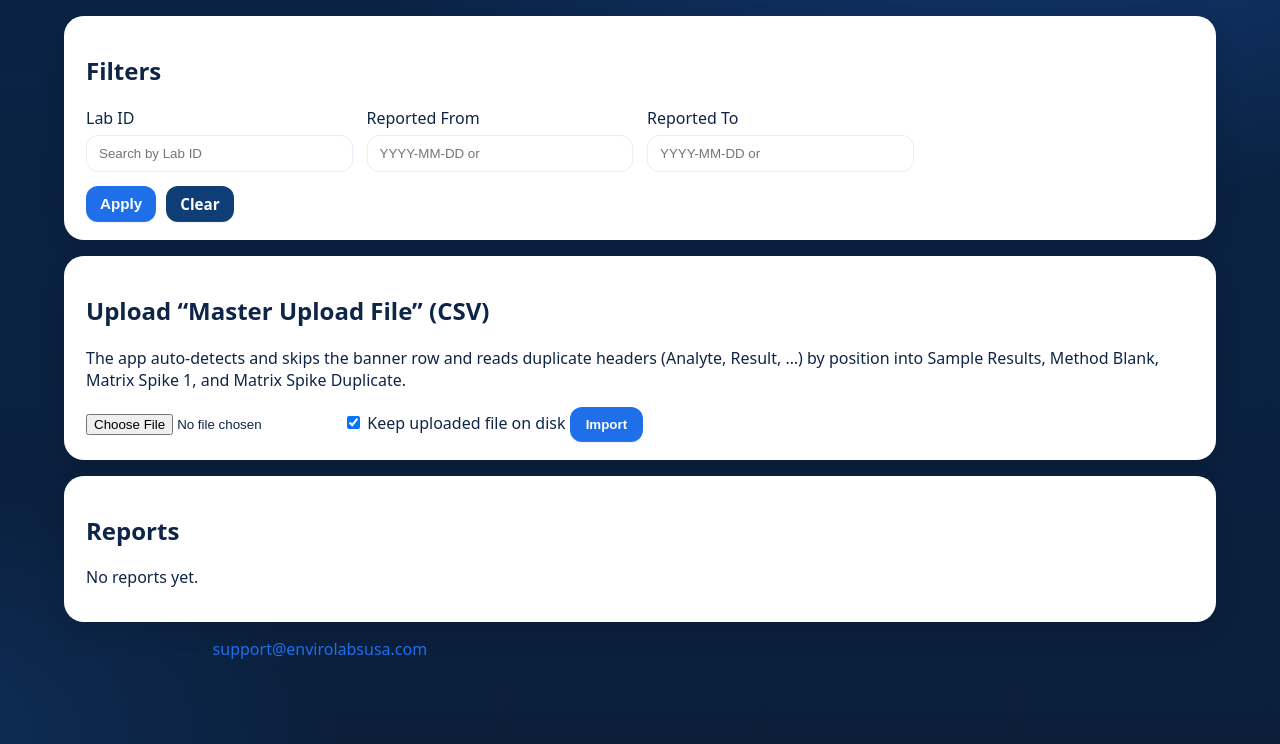
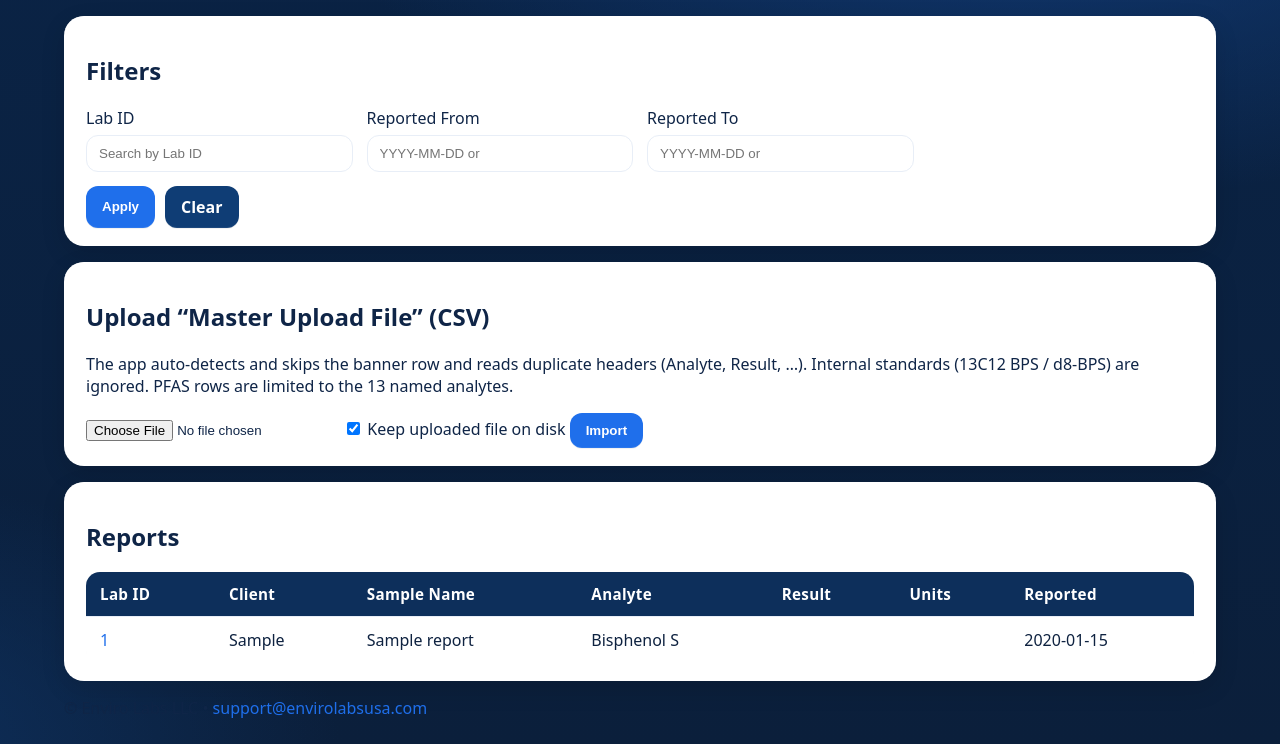
Before and after one commit to drsdass/EnviroLabs, a Flask app: page /dashboard in a window 1280 px wide. Shown: the part 56-800 px from the top of the page. Run offline with Flask 3, Linux system fonts and the light colour scheme; the visitor is signed in with stand-in values (Sample User, id 1); tables that the repository leaves empty hold one stand-in row (values such as "Sample post").

Commit message:
Enhance dashboard with clearer upload info and reports
Updated the dashboard to clarify CSV upload instructions and modified report table to display report summaries instead of reports.

```diff
--- a/templates/dashboard.html
+++ b/templates/dashboard.html
@@ -17,8 +17,8 @@
       <input class="input" type="text" name="end" placeholder="YYYY-MM-DD or {{ (request.args.get('end') or '') }}">
     </label>
     <div class="form-actions">
-      <button class="button primary btn-sm" type="submit">Apply</button>
-      <a class="button btn-sm" href="{{ url_for('dashboard') }}">Clear</a>
+      <button class="button primary" type="submit">Apply</button>
+      <a class="button" href="{{ url_for('dashboard') }}">Clear</a>
     </div>
   </form>
 </section>
@@ -26,7 +26,7 @@
 {% if session.get('role') == 'admin' %}
 <section class="card">
   <h1>Upload “Master Upload File” (CSV)</h1>
-  <p class="muted">The app auto-detects and skips the banner row and reads duplicate headers (Analyte, Result, …) by position into Sample Results, Method Blank, Matrix Spike 1, and Matrix Spike Duplicate.</p>
+  <p class="muted">The app auto-detects and skips the banner row and reads duplicate headers (Analyte, Result, …). Internal standards (13C12 BPS / d8-BPS) are ignored. PFAS rows are limited to the 13 named analytes.</p>
   <form method="post" action="{{ url_for('upload_csv') }}" enctype="multipart/form-data" class="upload-row">
     <input class="file" type="file" name="csv_file" accept=".csv,.xlsx,.xls">
     <label class="check">
@@ -39,7 +39,8 @@
 
 <section class="card">
   <h1>Reports</h1>
-  {% if reports %}
+
+  {% if report_summaries and report_summaries|length > 0 %}
   <table class="table clean">
     <thead>
       <tr>
@@ -53,15 +54,15 @@
       </tr>
     </thead>
     <tbody>
-      {% for r in reports %}
+      {% for s in report_summaries %}
       <tr>
-        <td><a class="link" href="{{ url_for('report_detail', report_id=r.id) }}">{{ r.lab_id }}</a></td>
-        <td>{{ r.client }}</td>
-        <td>{{ r.patient_name or "" }}</td>
-        <td>{{ r.test or "" }}</td>
-        <td>{{ r.result or "" }}</td>
-        <td><!-- units not stored in DB --></td>
-        <td>{{ r.resulted_date.isoformat() if r.resulted_date else "" }}</td>
+        <td><a class="link" href="{{ url_for('report_detail', report_id=s.report_id) }}">{{ s.lab_id }}</a></td>
+        <td>{{ s.client }}</td>
+        <td>{{ s.sample_name }}</td>
+        <td>{{ s.analyte }}</td>
+        <td>{{ s.result }}</td>
+        <td>{{ s.units }}</td>
+        <td>{{ s.reported }}</td>
       </tr>
       {% endfor %}
     </tbody>
```
